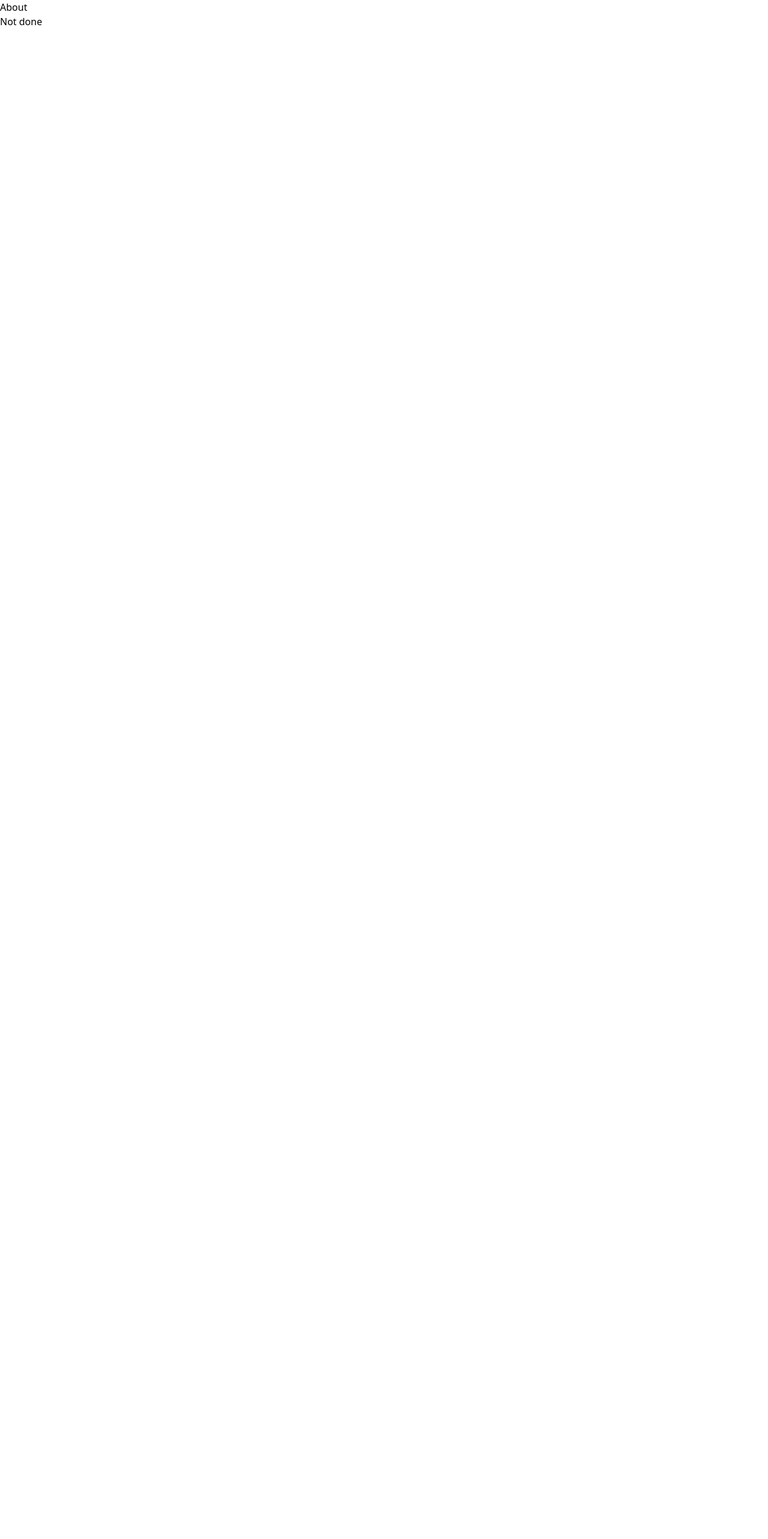
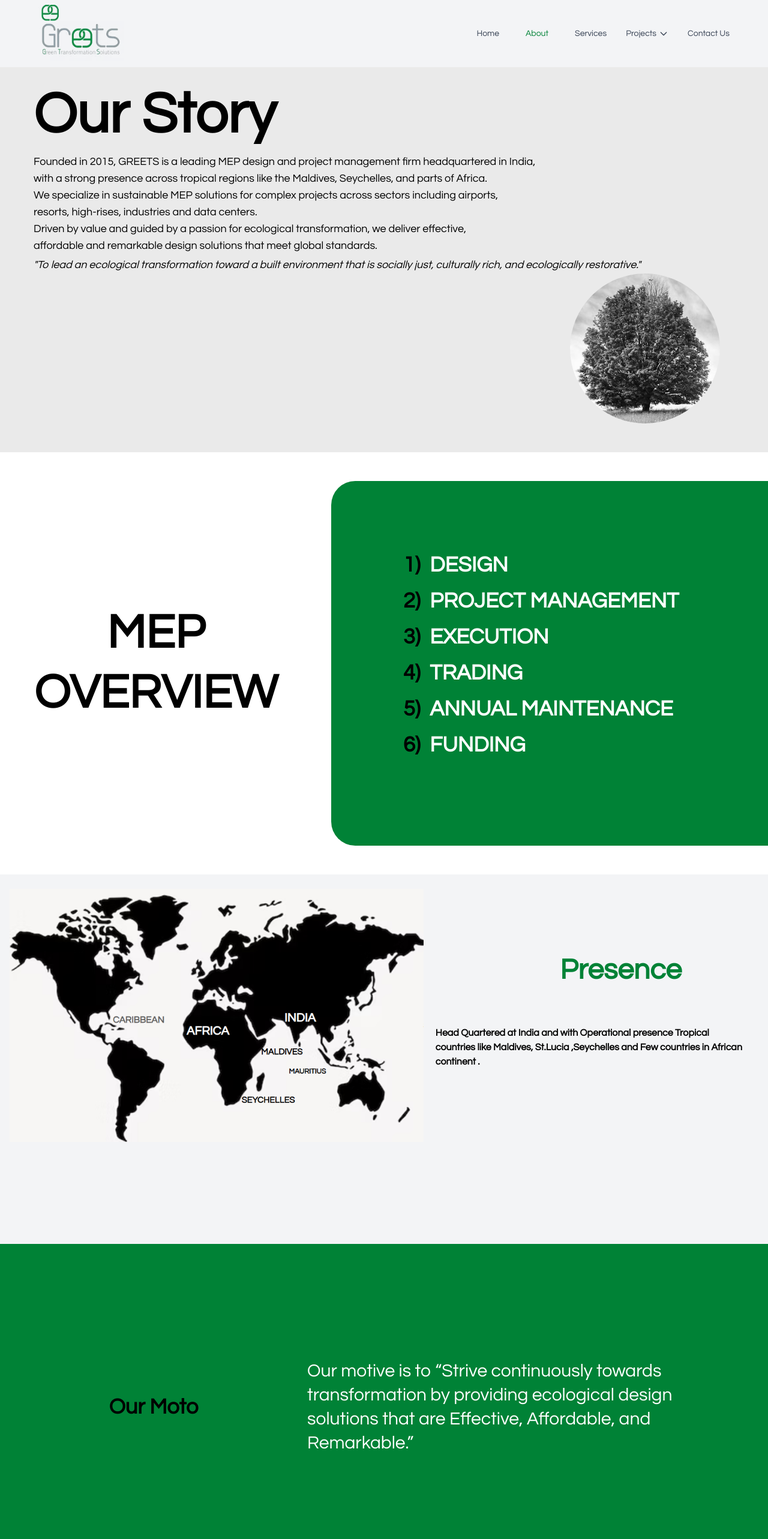
Before and after one commit to heyananthu/Greets_WebSite, a React (Vite) app: page /about in a window 1280 px wide. Shown: the top 2566 px of the page at 60% size. Before the commit the page ends 800 px from the top, so only its background shows below. Built offline with nearby package versions, Linux system fonts and the light colour scheme; a web font is replaced by a local one.

Commit message:
about section partially done

```diff
--- /dev/null
+++ b/src/components/About/GrowthStory.jsx
@@ -0,0 +1,18 @@
+import React from 'react'
+
+function GrowthStory() {
+    return (
+        <div className='font-questrial bg-green-700 h-screen'>
+            <div className='py-5'>
+                <h1 className='text-center font-black text-white text-8xl uppercase'>Growth Story</h1>
+                <div className='max-w-screen-xl mx-auto'>
+
+
+                </div>
+            </div>
+
+        </div>
+    )
+}
+
+export default GrowthStory
--- /dev/null
+++ b/src/components/About/Hero.jsx
@@ -0,0 +1,23 @@
+import React from 'react'
+import heroBanner from '../../assets/about-banner.avif';
+
+function Hero() {
+    return (
+        <div className='font-questrial bg-[#eaeaea] pt-36 pb-12'>
+            <div className='max-w-6xl px-14'>
+                <h1 className='text-8xl font-bold leading-none mb-4'>Our Story</h1>
+                <p className='text-lg mb-1 font-normal' > Founded in 2015, GREETS is a leading MEP design and project management firm headquartered in India, <br />with a strong presence across tropical regions like the Maldives, Seychelles, and parts of Africa.<br />We specialize in sustainable MEP solutions for complex projects across sectors including airports, <br />resorts, high-rises, industries and data centers. <br />Driven by value and guided by a passion for ecological transformation, we deliver effective,<br /> affordable and remarkable design solutions that meet global standards.</p>
+                <p className='italic text-lg  font-normal'> "To lead an ecological transformation toward a built environment that is socially just, culturally rich, and ecologically restorative."</p>
+
+            </div>
+            <div className='flex justify-end lg:pr-20 pr-8'>
+                <div>
+                    <img src={heroBanner} alt="Tree" className="lg:w-[250px] lg:h-[250px] md:w-[150px] md:h-[150px] w-[60px] h-[60px] object-cover rounded-full" />
+                </div>
+            </div>
+
+        </div>
+    )
+}
+
+export default Hero
--- /dev/null
+++ b/src/components/About/OurMoto.jsx
@@ -0,0 +1,20 @@
+import React from 'react'
+
+function OurMoto() {
+    return (
+        <div className='font-questrial flex flex-col lg:flex-row  items-center justify-center bg-green-700 h-full py-12 lg:py-48'>
+            <div className='lg:w-[40%] text-center'>
+                <h1 className='text-4xl font-bold'>Our Moto</h1>
+            </div>
+            <div className='lg:w-[60%] lg:text-left text-center mt-5 lg:mt-0'>
+                <p className='lg:w-[80%] text-white text-xl lg:text-3xl lg:leading-10'>Our motive is to <br className='hidden' />
+                    “Strive continuously towards transformation <br className='hidden' />
+                    by providing ecological design solutions that are <br className='hidden' />
+                    Effective, Affordable, and Remarkable.”</p>
+            </div>
+
+        </div>
+    )
+}
+
+export default OurMoto
--- /dev/null
+++ b/src/components/About/OverviewSection.jsx
@@ -0,0 +1,33 @@
+import React from 'react';
+
+function OverviewSection() {
+    return (
+        <div className='w-full py-12 px-4 md:px-8 lg:px-0'>
+            <div className='w-full flex flex-col lg:flex-row items-center justify-between  lg:justify-end font-questrial gap-8'>
+
+                {/* Title */}
+                <div className='w-full lg:w-1/2 flex justify-center items-center'>
+                    <h1 className='text-4xl sm:text-5xl md:text-6xl lg:text-[5rem] font-bold text-center leading-tight'>
+                        MEP <br /> OVERVIEW
+                    </h1>
+                </div>
+
+                {/* Content Box */}
+                <div className='w-full lg:w-[70%] flex justify-center lg:justify-end'>
+                    <div className="bg-green-700 rounded-[40px] rounded-tr-none rounded-br-none h-auto lg:h-[38rem] w-full max-w-[54.9rem] py-10 px-6 sm:px-12">
+                        <ol className="text-white text-xl sm:text-2xl md:text-3xl lg:text-4xl space-y-4 md:space-y-5 lg:px-16 lg:py-20">
+                            <li className='font-bold'><span className="text-black font-bold px-2">1)</span> DESIGN</li>
+                            <li className='font-bold'><span className="text-black font-bold px-2">2)</span> PROJECT MANAGEMENT</li>
+                            <li className='font-bold'><span className="text-black font-bold px-2">3)</span> EXECUTION</li>
+                            <li className='font-bold'><span className="text-black font-bold px-2">4)</span> TRADING</li>
+                            <li className='font-bold'><span className="text-black font-bold px-2">5)</span> ANNUAL MAINTENANCE</li>
+                            <li className='font-bold'><span className="text-black font-bold px-2">6)</span> FUNDING</li>
+                        </ol>
+                    </div>
+                </div>
+            </div>
+        </div>
+    );
+}
+
+export default OverviewSection;
--- /dev/null
+++ b/src/components/About/Presence.jsx
@@ -0,0 +1,24 @@
+import React from 'react'
+import map from '../../assets/about-map.png'
+function Presence() {
+    return (
+        <div className='font-questrial flex w-full  h-full bg-gray-100 py-2 lg:pb-36'>
+            <div className='flex flex-col lg:flex-row p-4 '>
+                <div className=''>
+                    <img src={map} alt="" className='w-full lg:w-[84rem] ' />
+                </div>
+                <div className='flex items-start justify-center'>
+                    <div className='py-28'>
+                        <div className='flex justify-center lg:justify-end  lg:pr-32 lg:mb-12'>
+                            <h1 className='text-green-700 text-5xl font-bold text-center lg:text-right'>Presence</h1>
+                        </div>
+                        <p className='font-bold p-5 text-center lg:text-left'>Head Quartered at India and with Operational presence Tropical countries like Maldives,
+                            St.Lucia ,Seychelles and Few countries in African continent .</p>
+                    </div>
+                </div>
+            </div>
+        </div>
+    )
+}
+
+export default Presence
--- a/src/components/Home/Card_components/Approach2.jsx
+++ b/src/components/Home/Card_components/Approach2.jsx
@@ -16,10 +16,10 @@ function Approach2() {
                     </div>
 
                     {/* Right Side */}
-                    <div className="flex-1 flex flex-col items-center justify-center   py-0 mb-12 md:mb-5 bg-white">
+                    <div className="flex-1 flex flex-col items-center justify-center px-6  py-0 mb-12  md:mb-5 bg-white">
                         <h2 className="text-3xl md:text-4xl font-bold text-black mb-4 text-center  font-questrial">TIME</h2>
                         <p className='italic text-md text-center'>Built to precision. Delivered with confidence.</p>
-                        <p className="text-green-700 text-md md:text-lg max-w-sm mt-6">
+                        <p className="text-green-700 text-md md:text-lg max-w-sm mt-2">
                         <span className='font-bold'>Dummy : </span> At GREETS, we turn plans into reality with precision, speed, and quality. From resorts to commercial facilities, our certified team ensures seamless coordination.
                         </p>
                     </div>
--- a/src/components/Home/Card_components/Strategy.jsx
+++ b/src/components/Home/Card_components/Strategy.jsx
@@ -16,10 +16,10 @@ function Strategy() {
                 </div>
 
                 {/* Right Side */}
-                <div className="flex-1 flex flex-col items-center justify-center py-0 mb-12 md:mb-5 bg-white">
+                <div className="flex-1 flex flex-col items-center justify-center px-6 py-0 mb-12 md:mb-5 bg-white">
                     <h2 className="text-3xl md:text-4xl font-bold text-black lg:mb-4 mb-2 text-center  font-questrial">QUALITY</h2>
                     <p className='italic text-md text-center'>Built to precision. Delivered with confidence.</p>
-                    <p className="text-green-700 text-md md:text-lg max-w-sm mt-6">
+                    <p className="text-green-700 text-md md:text-lg max-w-sm mt-2">
                     <span className='font-bold'>Dummy : </span> At GREETS, we turn plans into reality with precision, speed, and quality. From resorts to commercial facilities, our certified team ensures seamless coordination.
                     </p>
                 </div>
--- a/src/pages/About.jsx
+++ b/src/pages/About.jsx
@@ -1,12 +1,22 @@
 import React from 'react'
 import Navbar from '../components/sharedcomponents/Navbar'
 import Footer from '../components/sharedcomponents/Footer'
+import Hero from '../components/About/Hero'
+import OverviewSection from '../components/About/OverviewSection'
+import GrowthStory from '../components/About/GrowthStory'
+import Presence from '../components/About/Presence'
+import OurMoto from '../components/About/OurMoto'
 
 function About() {
     return (
         <div>
-            <h1>About</h1>
-            <p>Not done</p>
+            <Navbar />
+            <Hero />
+            <OverviewSection />
+            {/* <GrowthStory /> */}
+            <Presence />
+            <OurMoto />
+            <Footer />
         </div>
     )
 }
```
Also changed, not shown: src/components/Home/GridSection.jsx (+13 -10 lines), src/assets/about-banner.avif (added), src/assets/about-map.png (added).
